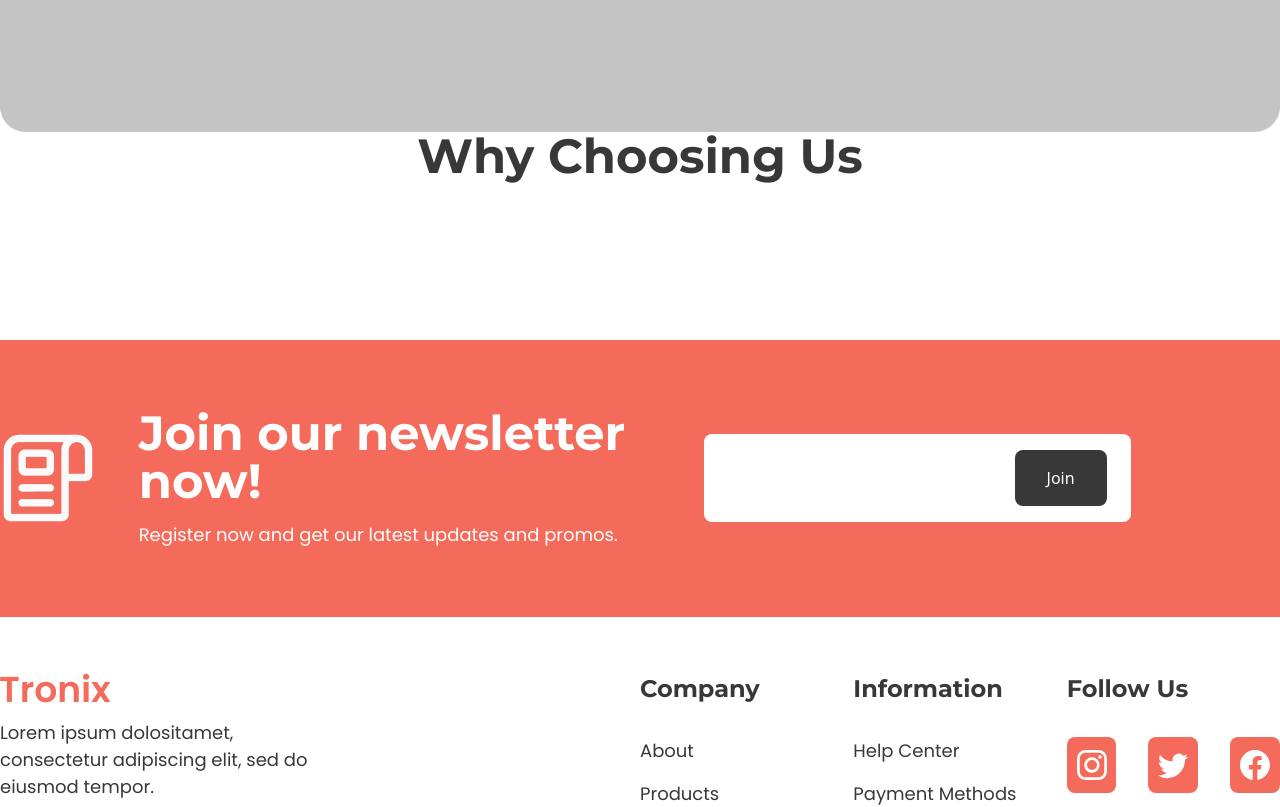
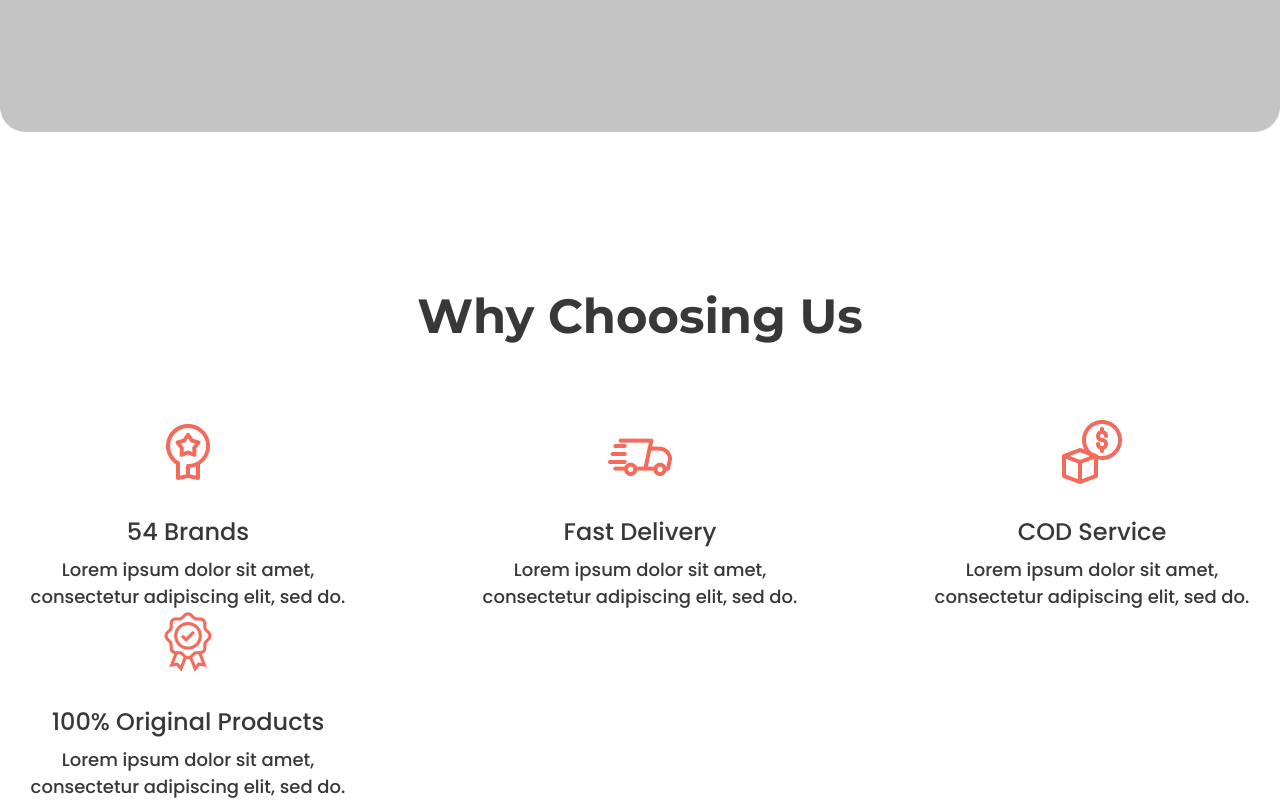
Before and after one commit to thehasandev/e_commerce_tronix, a React (Vite) app: page /about in a window 1280 px wide. Shown: the part 940-1747 px from the top of the page. Built offline with nearby package versions, Linux system fonts and the light colour scheme.

Commit message:
choocing

```diff
--- a/src/pages/About.jsx
+++ b/src/pages/About.jsx
@@ -4,6 +4,12 @@ import Container from '../components/Container'
 import SubHeading from '../components/SubHeading'
 import Image from '../components/Image'
 import AboutImg from "../assets/about.png"
+import Flex from '../components/Flex'
+import Choosing from "../components/Choosing"
+import ChooseOne from "../assets/choosing1.png"
+import ChooseTwo from "../assets/choosing2.png"
+import ChooseThree from "../assets/choosing3.png"
+import ChooseFour from "../assets/choosing4.png"
 
 function About() {
   return (
@@ -13,7 +19,19 @@ function About() {
             <SubHeading text="About Tronix" className="text-center text-5xl mb-8"/>
             <p className='font-pop font-normal text-small  text-secondary w-[1056px] mx-auto mb-40'>We are here to provide a place special for electronic devices. Although we only operated for 2 years but we always provide the best service for customers and all the sellers who use our website. With the hope that it can help improve a better life using various electronic goods with the latest technology, we are all ears to any suggestion from our dear customers</p>
             <Image src={AboutImg}/>
-            <SubHeading text="Why Choosing Us" className="text-center text-5xl mb-8"/>
+
+        </Container>
+     </Section>
+
+     <Section className="mt-40">
+        <Container>
+            <SubHeading text="Why Choosing Us" className="text-center text-5xl mb-20"/>
+            <Flex className="justify-between flex-wrap">
+                <Choosing src={ChooseOne} name="54 Brands" des="Lorem ipsum dolor sit amet, consectetur adipiscing elit, sed do. "/>
+                <Choosing src={ChooseTwo} name="Fast Delivery" des="Lorem ipsum dolor sit amet, consectetur adipiscing elit, sed do. "/>
+                <Choosing src={ChooseThree} name="COD Service" des="Lorem ipsum dolor sit amet, consectetur adipiscing elit, sed do. "/>
+                <Choosing src={ChooseFour} name="100% Original Products" des="Lorem ipsum dolor sit amet, consectetur adipiscing elit, sed do. "/>
+            </Flex>
         </Container>
      </Section>
 
```
